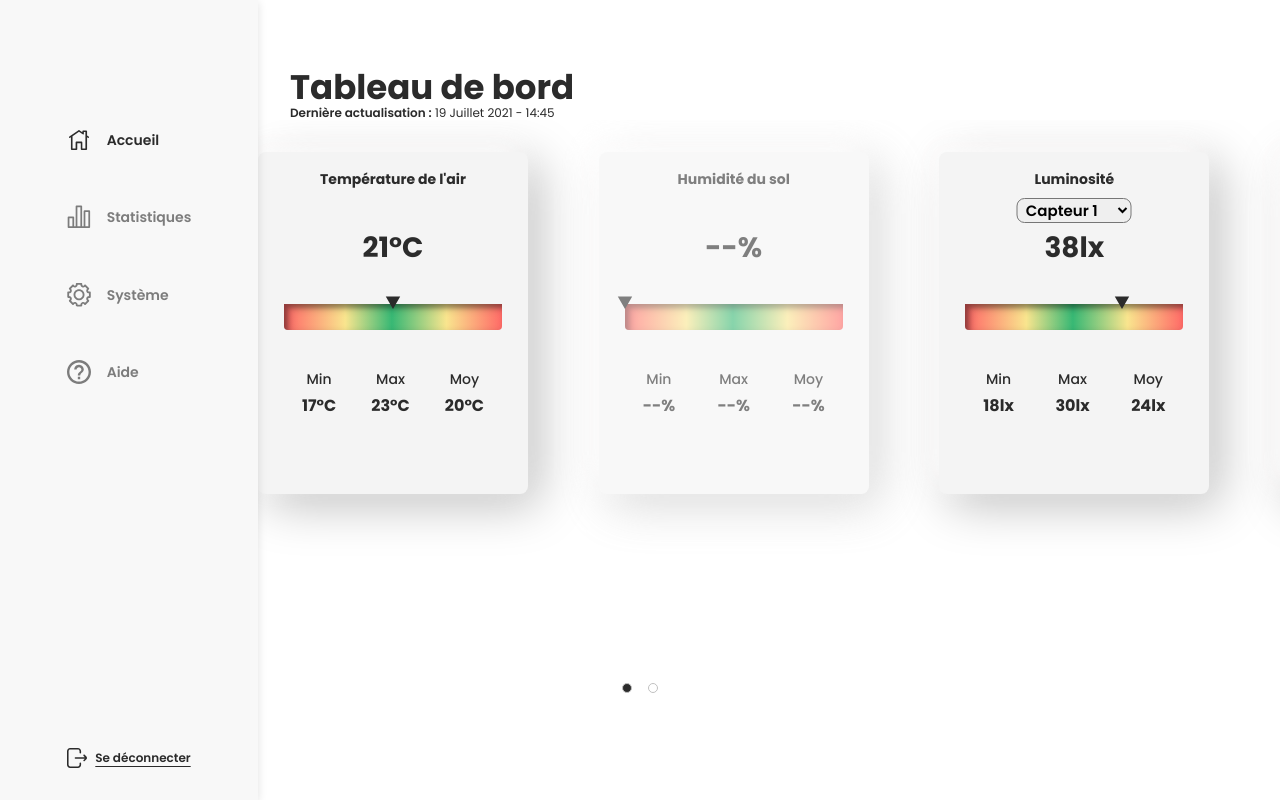
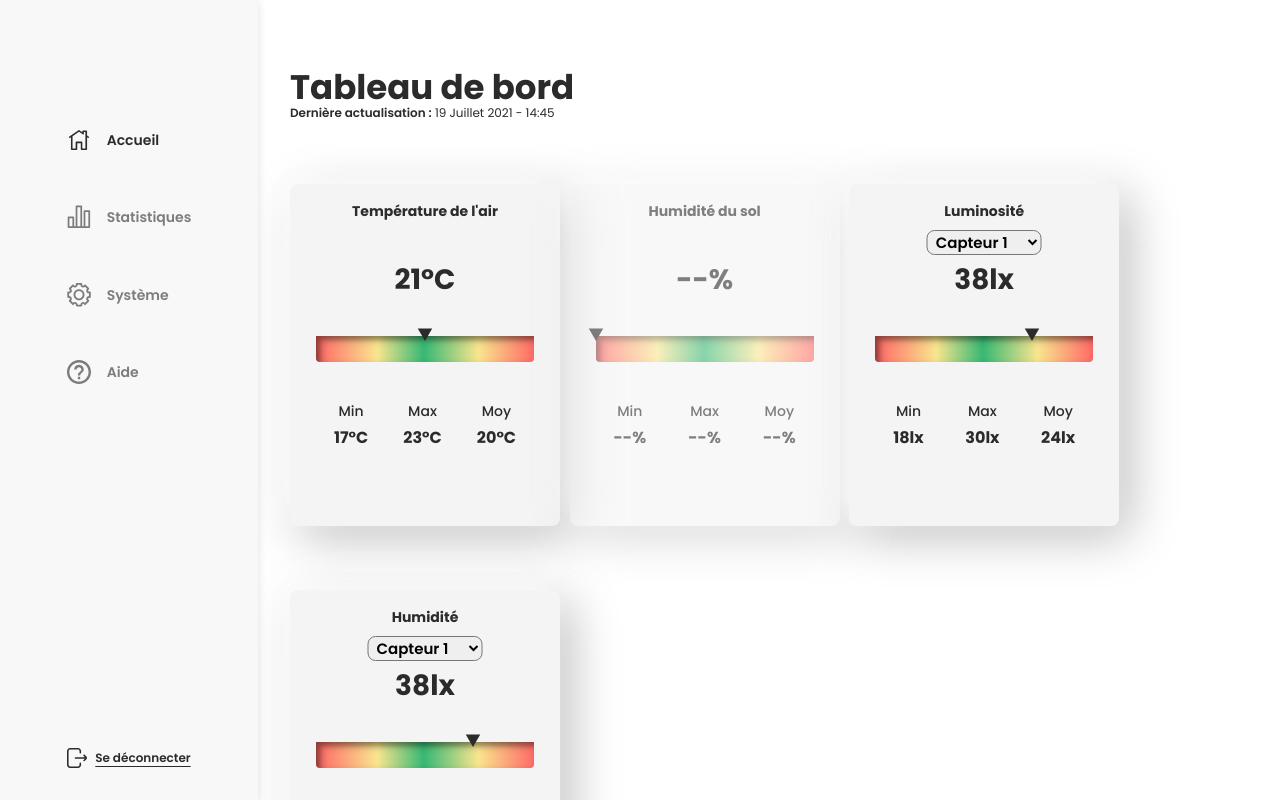
Before and after one commit to FRobaglia/iot-project, a React (Create React App) app: page / in a window 1280 px wide. Shown: the top 800 px of the page. Built offline with nearby package versions, Linux system fonts and the light colour scheme.

Commit message:
chore: fix global style

```diff
--- a/src/routes/Home.jsx
+++ b/src/routes/Home.jsx
@@ -21,21 +21,9 @@ const Home = () =>  {
       pagination={ true }
       breakpoints= {
         {
-          400: {
-            slidesPerView: 1.2,
-          },
-          650: {
-            slidesPerView: 2,
-          },
-
-          750: {
-            slidesPerView: 2.2,
-          },
-
-          950: {
-            slidesPerView: 3,
+          900: {
+            enabled: false
           }
-
         }
       }
       >
--- a/src/routes/Settings.jsx
+++ b/src/routes/Settings.jsx
@@ -21,7 +21,6 @@ const Settings = () =>  {
       breakpoints= {
         {
           900: {
-            direction: 'vertical',
             enabled: false
           }
         }
--- a/src/styles/components/card.scss
+++ b/src/styles/components/card.scss
@@ -6,7 +6,6 @@
   box-shadow: $cardShadow;
   border-radius: $mainRadius;
   display: inline-block;
-  margin: 2rem 0;
 }
 
 .card--off {
--- a/src/styles/components/help.scss
+++ b/src/styles/components/help.scss
@@ -5,7 +5,7 @@
     width: 65vw;
     max-width: 872px;
     min-height: 550px;
-    margin: 5.375rem 2rem 2rem;
+    margin: 0 2rem 2rem;
     padding: 4.625rem 5% 4.625rem 9rem;
     background-color: $grey;
     box-shadow: $cardShadow;
--- a/src/styles/components/settings.scss
+++ b/src/styles/components/settings.scss
@@ -1,6 +1,5 @@
 .f1_container {
   position: relative;
-  margin: 10px auto;
   width: $cardWidth;
   height: $cardHeight;
   z-index: 1;
@@ -52,6 +51,7 @@
 }
 
 .settingsCard__cta {
+  cursor: pointer;
   position: absolute;
   top: 1.25rem;
   right: 1.625rem;
--- a/src/styles/components/swiper.scss
+++ b/src/styles/components/swiper.scss
@@ -21,12 +21,40 @@
   margin: 0 .5rem;
 }
 
-.swiper-slide {
+.swiper-wrapper {
+  padding: 4rem 0 4rem 1.625rem;
+
   @include desktop {
-    height: unset !important;
+    padding-left: 0;
   }
 }
 
-.swiper-wrapper {
-  min-height: 60vh;
+
+.main--home,
+.main--settings {
+
+  .swiper-wrapper {
+
+    @include desktop {
+      width: calc(100% - 4rem);
+      margin: 0 auto;
+      flex-wrap: wrap;
+      justify-content: flex-start;
+      column-gap: .6rem;
+      row-gap: 4rem;
+    }
+  }
+
+  .swiper-slide {
+    @include desktop {
+      width: $cardWidth !important;
+      height: $cardHeight !important;
+    }
+  }
 }
+
+.main--help .swiper-slide {
+  @include desktop {
+    height: fit-content !important;
+  }
+}
--- a/src/styles/main.scss
+++ b/src/styles/main.scss
@@ -18,7 +18,7 @@ body {
 }
 
 .main__title {
-  padding: 1.625rem;
+  padding: 1.625rem 1.625rem 0;
 
   @include desktop {
     padding: 4.375rem 2rem 0;
```
